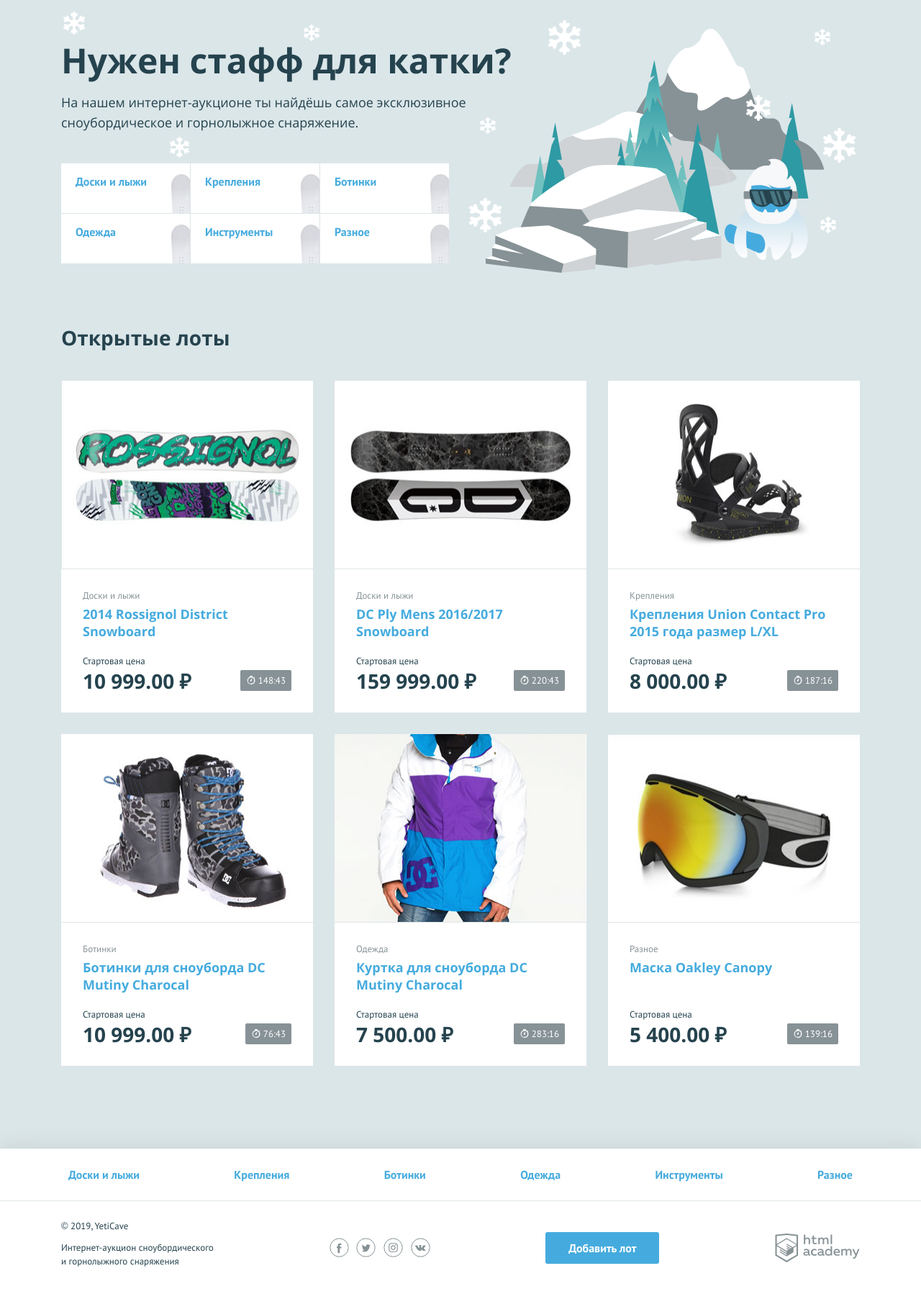
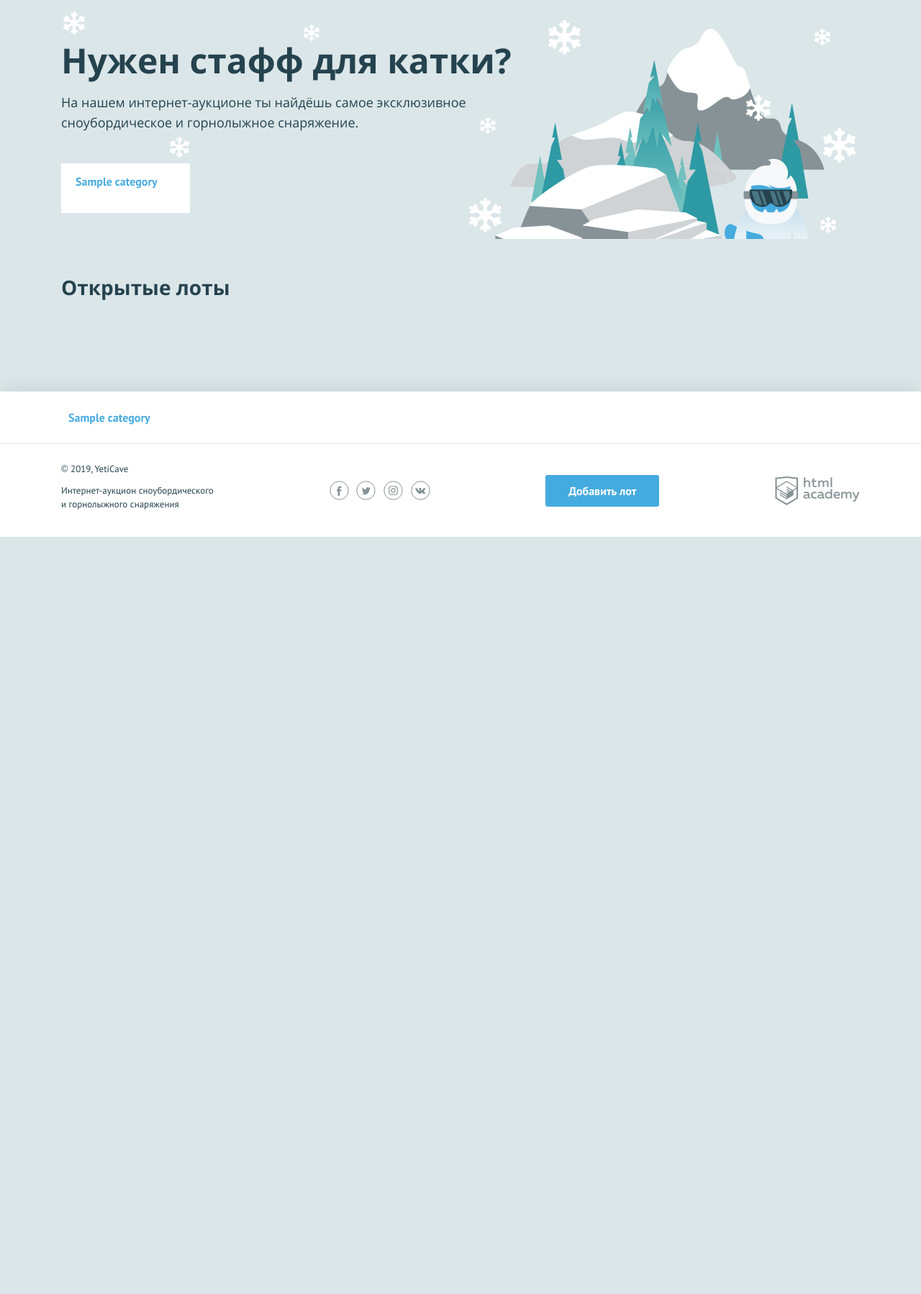
Before and after one commit to gry-dmitrij/php-academy, a PHP site: page / in a window 1280 px wide. Shown: the part 107-1905 px from the top of the page at 72% size. After the commit the page ends 853 px from the top, so only its background shows below. Run offline with PHP 8.4, Linux system fonts and the light colour scheme; tables that the repository leaves empty hold one stand-in row (values such as "Sample post").

Commit message:
lesson 5

```diff
--- a/data.php
+++ b/data.php
@@ -1,55 +1,7 @@
 <?php
-    $categories = [
-        "boards" => "Доски и лыжи",
-        "attachment" => "Крепления",
-        "boots" => "Ботинки",
-        "clothing" => "Одежда",
-        "tools" => "Инструменты",
-        "other" => "Разное",
-    ];
-
-    $goods = [
-        [
-            "name" => "2014 Rossignol District Snowboard",
-            "project" => $categories['boards'],
-            "price" => 10999,
-            "image" => "img/lot-1.jpg",
-            "expired_date" => "2026-09-15",
-        ],
-        [
-            "name" => "DC Ply Mens 2016/2017 Snowboard",
-            "project" => $categories['boards'],
-            "price" => 159999,
-            "image" => "img/lot-2.jpg",
-            "expired_date" => "2026-09-18",
-        ],
-        [
-            "name" => "Крепления Union Contact Pro 2015 года размер L/XL	",
-            "project" => $categories['attachment'],
-            "price" => 8000,
-            "image" => "img/lot-3.jpg",
-            "expired_date" => "2026-09-01",
-        ],
-        [
-            "name" => "Ботинки для сноуборда DC Mutiny Charocal",
-            "project" => $categories['boots'],
-            "price" => 10999,
-            "image" => "img/lot-4.jpg",
-            "expired_date" => "2026-09-12",
-        ],
-        [
-            "name" => "Куртка для сноуборда DC Mutiny Charocal",
-            "project" => $categories['clothing'],
-            "price" => 7500,
-            "image" => "img/lot-5.jpg",
-            "expired_date" => "2026-08-28",
-        ],
-        [
-            "name" => "Маска Oakley Canopy",
-            "project" => $categories['other'],
-            "price" => 5400,
-            "image" => "img/lot-6.jpg",
-            "expired_date" => "2026-09-03",
-        ],
-    ]
+    $con = mysqli_connect("127.0.1.18:3306", "root", "", "yeticave");
+    if ($con == false) {
+        print("Ошибка подключения: " . mysqli_connect_error());
+    }
+    mysqli_set_charset($con, "utf8");
 ?>
--- a/index.php
+++ b/index.php
@@ -1,6 +1,18 @@
 <?php
     require_once('data.php');
     require_once('helpers.php');
+
+    $sql = "SELECT id, character_code, name_category FROM categories;";
+    $result = mysqli_query($con, $sql);
+    $categories = $result ? mysqli_fetch_all($result, MYSQLI_ASSOC) : [];
+
+    $sql = "SELECT l.id, title, date_creation, date_finish, start_price, img, character_code, name_category
+            FROM lots l
+            JOIN categories c ON l.category_id=c.id
+            WHERE date_finish > CURRENT_TIMESTAMP
+            ORDER BY date_creation DESC;";
+    $result = mysqli_query($con, $sql);
+    $goods = $result ? mysqli_fetch_all($result, MYSQLI_ASSOC) : [];
 
     $is_auth = rand(0, 1);
 
--- a/templates/layout.php
+++ b/templates/layout.php
@@ -53,7 +53,7 @@
         <ul class="nav__list container">
             <?php foreach ($categories as $category): ?>
             <li class="nav__item">
-                <a href="pages/all-lots.html"><?=$category?></a>
+                <a href="pages/all-lots.html"><?=$category['name_category']?></a>
             </li>
             <?php endforeach; ?>
         </ul>
--- a/templates/main.php
+++ b/templates/main.php
@@ -3,8 +3,8 @@
     <p class="promo__text">На нашем интернет-аукционе ты найдёшь самое эксклюзивное сноубордическое и горнолыжное снаряжение.</p>
     <ul class="promo__list">
         <?php foreach ($categories as $category): ?>
-        <li class="promo__item promo__item--boards">
-            <a class="promo__link" href="pages/all-lots.html"><?=$category?></a>
+        <li class="promo__item promo__item--<?=$category['character_code']?>">
+            <a class="promo__link" href="pages/all-lots.html"><?=$category['name_category']?></a>
         </li>
         <?php endforeach; ?>
     </ul>
@@ -16,11 +16,11 @@
     <ul class="lots__list">
         <?php foreach ($goods as $good)
             print(include_template('lot_item.php', [
-                "image" => $good['image'],
-                "project" => $good['project'],
-                "name" => $good['name'],
-                "price" => $good['price'],
-                "expired_date" => $good['expired_date'],
+                "image" => $good['img'],
+                "project" => $good['name_category'],
+                "name" => $good['title'],
+                "price" => $good['start_price'],
+                "expired_date" => $good['date_finish'],
         ]));
         ?>
     </ul>
```
Also changed, not shown: helpers.php (line endings or trailing spaces).
